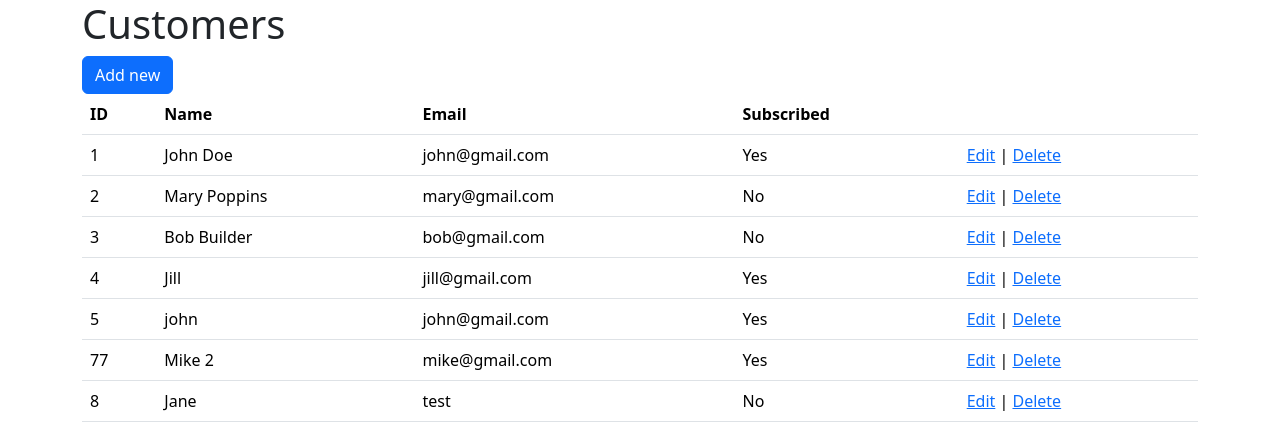
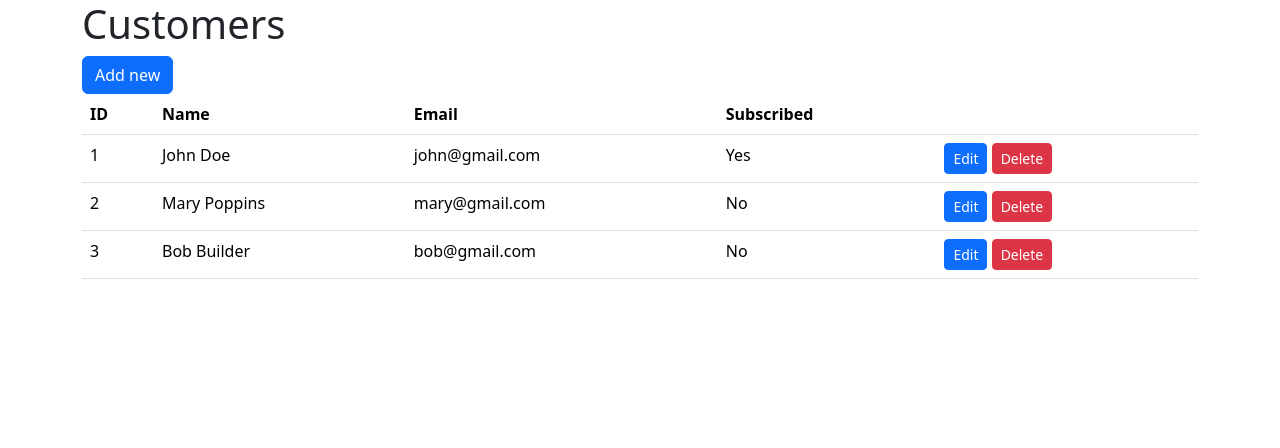
Before and after one commit to fep-coder/react-customer-management, a React (Vite) app: page / in a window 1280 px wide. Shown: the top 448 px of the page. Built offline with nearby package versions, Linux system fonts and the light colour scheme; data requests are answered from the project's data file.

Commit message:
14 Delete customer

```diff
--- a/db.json
+++ b/db.json
@@ -17,30 +17,6 @@
       "name": "Bob Builder",
       "email": "bob@gmail.com",
       "subscribed": false
-    },
-    {
-      "id": "4",
-      "name": "Jill",
-      "email": "jill@gmail.com",
-      "subscribed": true
-    },
-    {
-      "id": "5",
-      "name": "john",
-      "email": "john@gmail.com",
-      "subscribed": true
-    },
-    {
-      "id": "77",
-      "name": "Mike 2",
-      "email": "mike@gmail.com",
-      "subscribed": true
-    },
-    {
-      "id": "8",
-      "name": "Jane",
-      "email": "test",
-      "subscribed": false
     }
   ]
 }
--- a/src/CustomerList.jsx
+++ b/src/CustomerList.jsx
@@ -1,8 +1,31 @@
 import { Link } from "react-router-dom";
-import { useGetCustomersQuery } from "./slices/customersApiSlice";
+import {
+    useDeleteCustomerMutation,
+    useGetCustomersQuery,
+} from "./slices/customersApiSlice";
+import { toast } from "react-toastify";
 
 function CustomerList() {
-    const { data: customers, isLoading, error } = useGetCustomersQuery();
+    const {
+        data: customers,
+        refetch,
+        isLoading,
+        error,
+    } = useGetCustomersQuery();
+    const [deleteCustomer] = useDeleteCustomerMutation();
+
+    const handleDelete = async (id) => {
+        if (window.confirm("Are you sure?")) {
+            try {
+                await deleteCustomer(id);
+                refetch();
+                toast.success("Customer deleted successfully");
+            } catch (error) {
+                toast.error("Failed to delete customer");
+                console.log(error);
+            }
+        }
+    };
 
     return (
         <div className="col">
@@ -34,10 +57,20 @@ function CustomerList() {
                                 <td>{customer.email}</td>
                                 <td>{customer.subscribed ? "Yes" : "No"}</td>
                                 <td>
-                                    <Link to={`/edit/${customer.id}`}>
+                                    <Link
+                                        className="btn btn-sm btn-primary"
+                                        to={`/edit/${customer.id}`}
+                                    >
                                         Edit
                                     </Link>{" "}
-                                    | <a href="#">Delete</a>
+                                    <button
+                                        onClick={() =>
+                                            handleDelete(customer.id)
+                                        }
+                                        className="btn btn-sm btn-danger"
+                                    >
+                                        Delete
+                                    </button>
                                 </td>
                             </tr>
                         ))}
--- a/src/slices/customersApiSlice.js
+++ b/src/slices/customersApiSlice.js
@@ -12,7 +12,7 @@ const customersApiSlice = apiSlice.injectEndpoints({
             query: (id) => `/customers/${id}`,
             providesTags: ["Customers"],
         }),
-        // post /customers
+        // create customer
         addCustomer: builder.mutation({
             query: (customer) => ({
                 url: "/customers",
@@ -21,12 +21,20 @@ const customersApiSlice = apiSlice.injectEndpoints({
             }),
             invalidatesTags: ["Customers"],
         }),
-        // update /customers
+        // update customer
         updateCustomer: builder.mutation({
             query: (customer) => ({
                 url: `/customers/${customer.id}`,
                 method: "PUT",
                 body: customer,
+            }),
+            invalidatesTags: ["Customers"],
+        }),
+        // delete customer
+        deleteCustomer: builder.mutation({
+            query: (id) => ({
+                url: `/customers/${id}`,
+                method: "DELETE",
             }),
             invalidatesTags: ["Customers"],
         }),
@@ -38,4 +46,5 @@ export const {
     useGetCustomerQuery,
     useAddCustomerMutation,
     useUpdateCustomerMutation,
+    useDeleteCustomerMutation,
 } = customersApiSlice;
```
